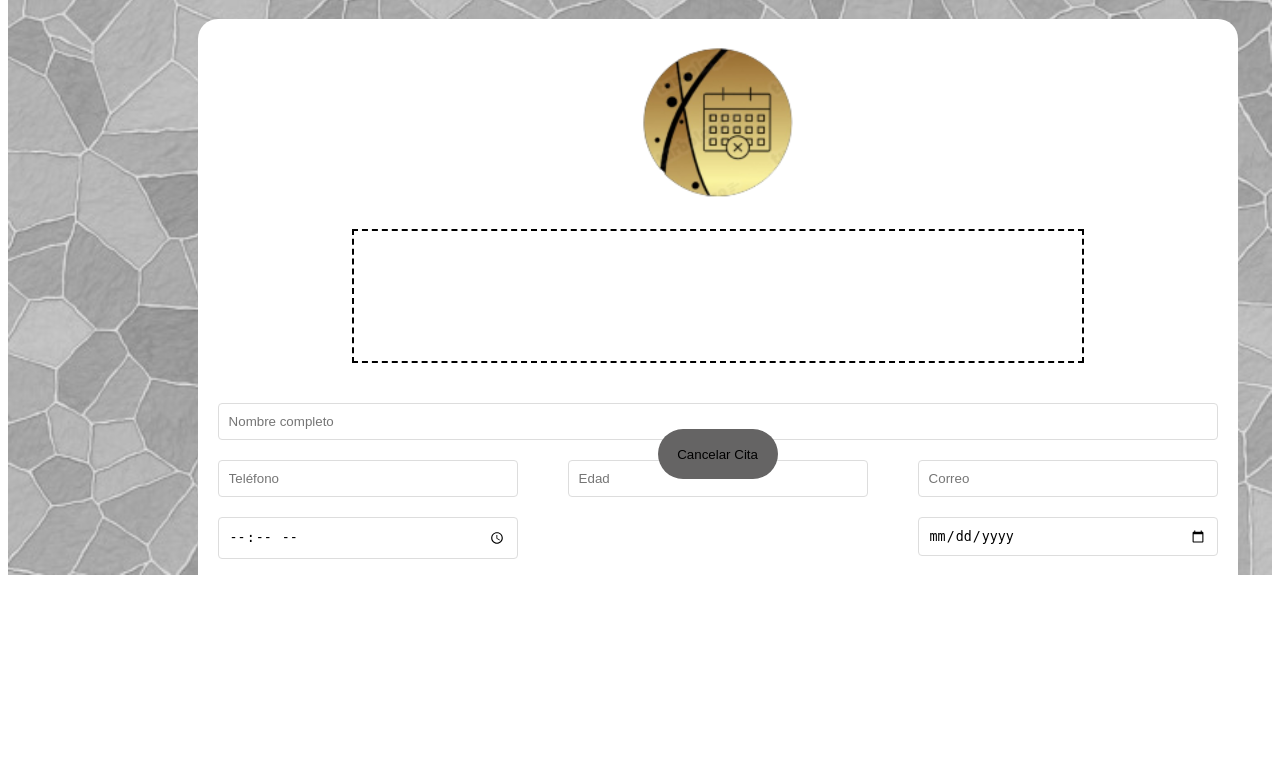
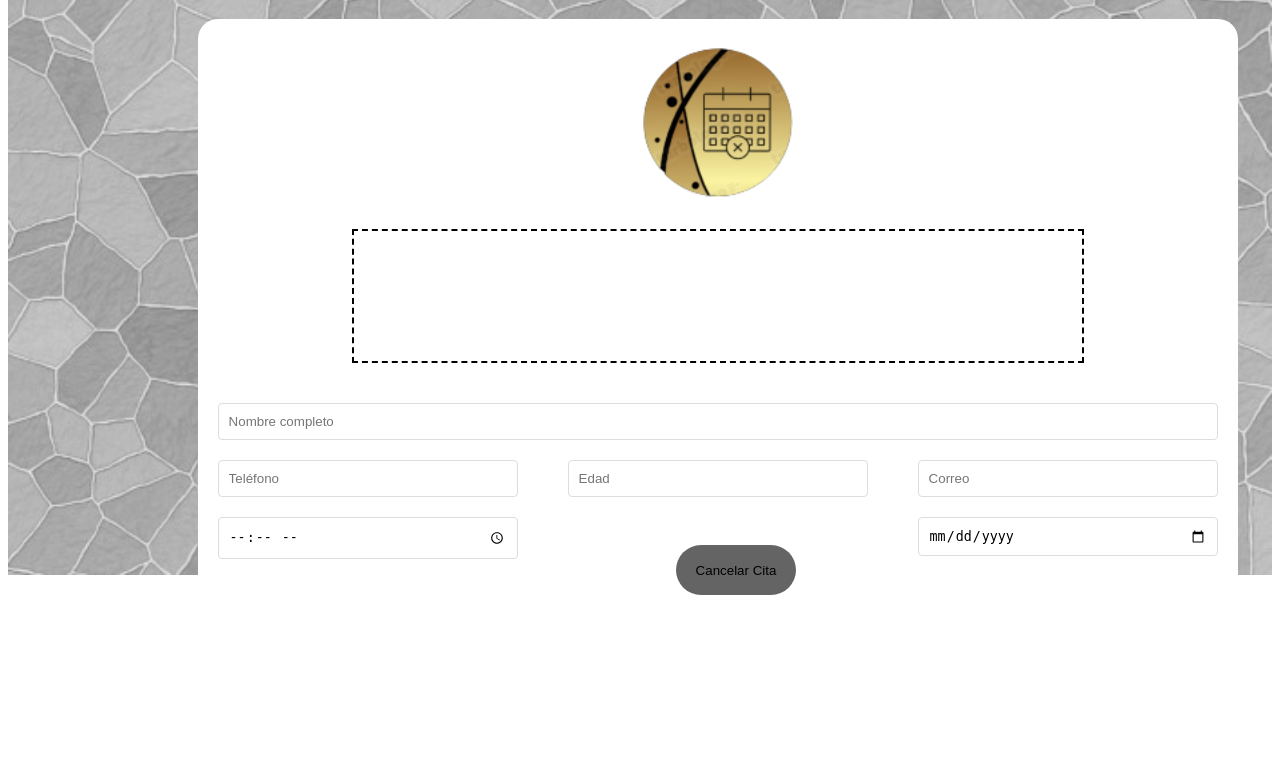
Before and after one commit to Roroma24/Proyecto, a Flask app: page /cancel in a window 1280 px wide. Shown: the part 114-873 px from the top of the page. Run offline with Flask 3, Linux system fonts and the light colour scheme.

Commit message:
se ajusto cancelacion.css en el boton de "cancelar", para que se pudiera visualizar en el lugar indicado, se corrigio la distribucción en el archivo de estilos

```diff
--- a/app/static/css/cancelacion.css
+++ b/app/static/css/cancelacion.css
@@ -190,8 +190,8 @@ body {
   cursor: pointer; /* Cambia el cursor al pasar sobre el botón */
   position: absolute; /* Posiciona el botón de forma absoluta */
   bottom: 260px; /* Distancia desde la parte inferior */
-  left: 50%; /* Lo centra horizontalmente */
-  transform: translateX(-50%); /* Ajusta para centrar exactamente */
+  left: 46%; /* Lo centra horizontalmente */
+  bottom: 20%; /* Distancia desde la parte inferior */
 }
 
 .nexttop {
```
